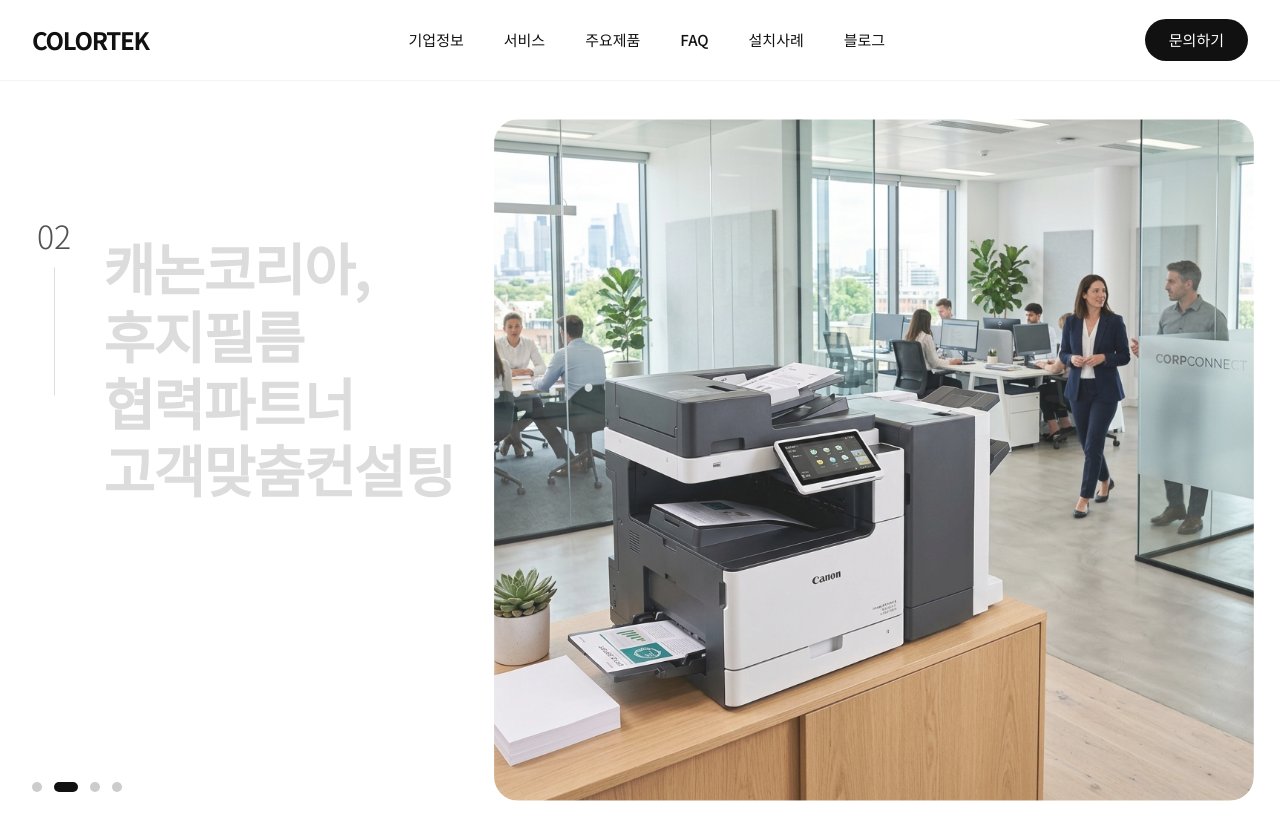
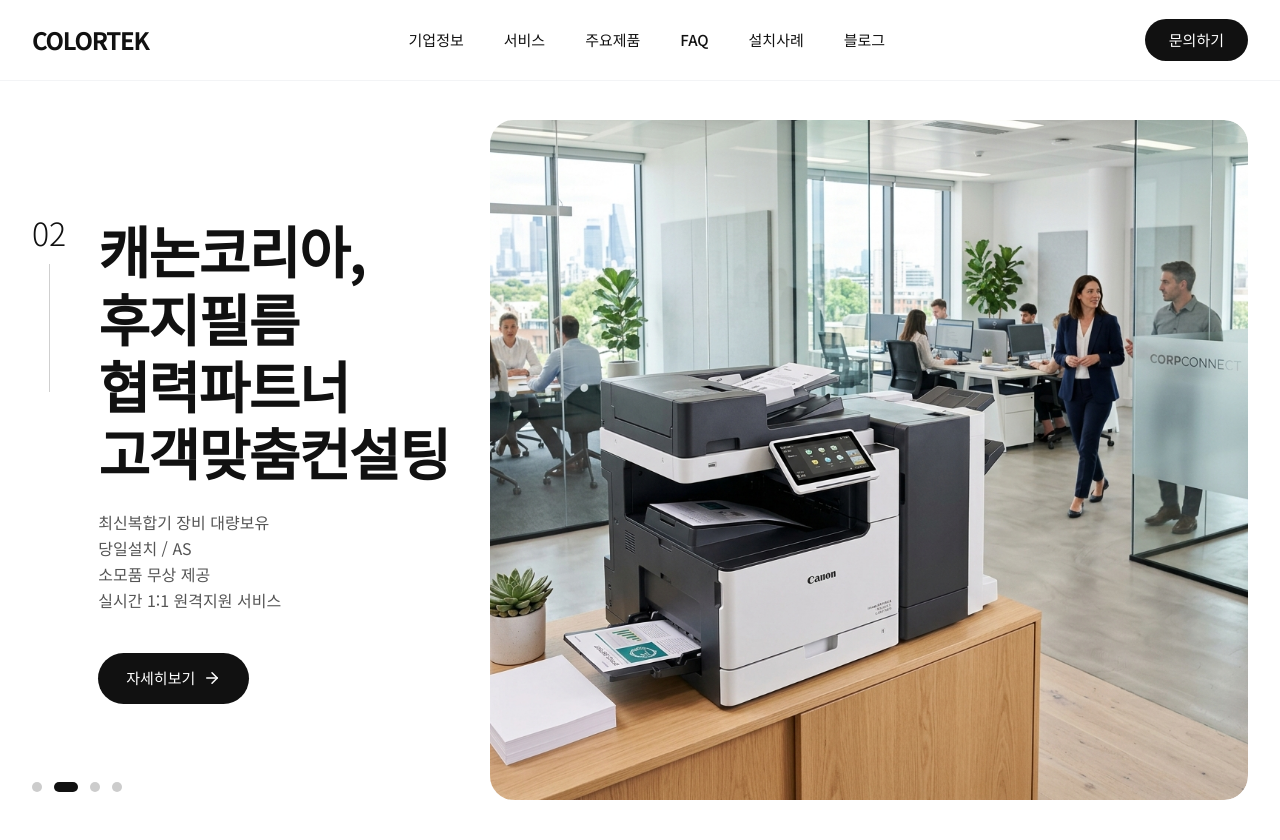
Before and after one commit to kimchangguen/colortech, a Next.js app: page / in a window 1280 px wide. Built offline with nearby package versions, Linux system fonts and the light colour scheme.

Commit message:
Update hero section animation speed

```diff
--- a/src/components/HeroSlider/HeroSlide.tsx
+++ b/src/components/HeroSlider/HeroSlide.tsx
@@ -16,7 +16,7 @@
 const HeroSlide: React.FC<SlideProps> = ({ slide, isActive }) => {
   // Animation settings based on user request
   const easing = [0.4, 0, 0.2, 1];
-  const transitionDuration = 0.8;
+  const transitionDuration = 0.5;
 
   const contentVariants = {
     hidden: { opacity: 0, x: 40 },
--- a/src/components/HeroSlider/HeroSlider.tsx
+++ b/src/components/HeroSlider/HeroSlider.tsx
@@ -44,7 +44,7 @@
 
     const interval = setInterval(() => {
       setCurrentSlide((prev) => (prev + 1) % slideData.length);
-    }, 5000);
+    }, 3500);
 
     return () => clearInterval(interval);
   }, [isHovered]);
```
